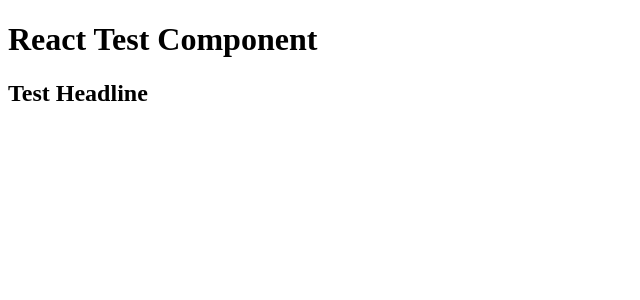
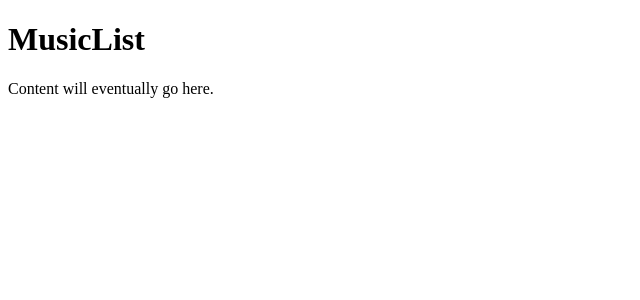
Before and after one commit to jimyandres/MusicList, a React app: page / in a window 1280 px wide. Shown: the top 300 px of the page, without its empty margins (0-640 px from the left). Built offline with nearby package versions, Linux system fonts and the light colour scheme; the HTML template or start-up script is replaced by a standard one.

Commit message:
TestComponent deleted and Template file added

```diff
--- a/src/TestComponent.jsx
+++ /dev/null
@@ -1,11 +0,0 @@
-import React from 'react';
-
-const TestComponent = ({ headline }) => {
-  return (
-    <div>
-      <h1>React Test Component</h1>
-      <h2>{headline}</h2>
-    </div>);
-};
-
-export default TestComponent;
--- /dev/null
+++ b/src/components/Template.jsx
@@ -0,0 +1,16 @@
+import React from 'react';
+
+const Template = () => {
+  return (
+    <div className="wrapper">
+      <header>
+        <h1>MusicList</h1>
+      </header>
+      <div className="content">
+        Content will eventually go here.
+      </div>
+    </div>
+  );
+};
+
+export default Template;
--- a/src/index.jsx
+++ b/src/index.jsx
@@ -2,7 +2,7 @@
 import { render } from 'react-dom';
 import { AppContainer } from 'react-hot-loader';
 
-import TestComponent from './TestComponent';
+import Template from './components/Template';
 
 const renderApp = (Component) => {
   render(
@@ -13,10 +13,10 @@
   );
 };
 
-renderApp(TestComponent);
+renderApp(Template);
 
 if (module && module.hot) {
-  module.hot.accept('./TestComponent', () => {
-    renderApp(TestComponent);
+  module.hot.accept('./components/Template', () => {
+    renderApp(Template);
   });
 }
```
